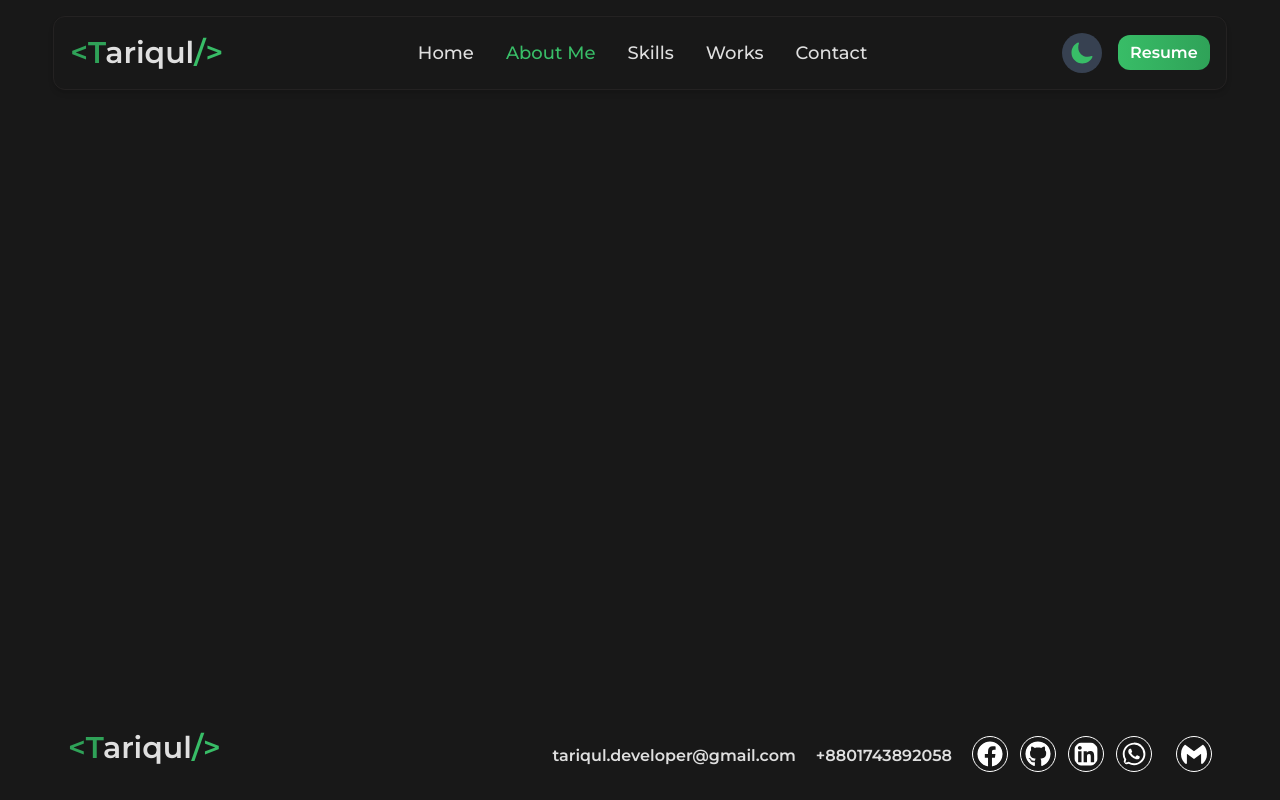
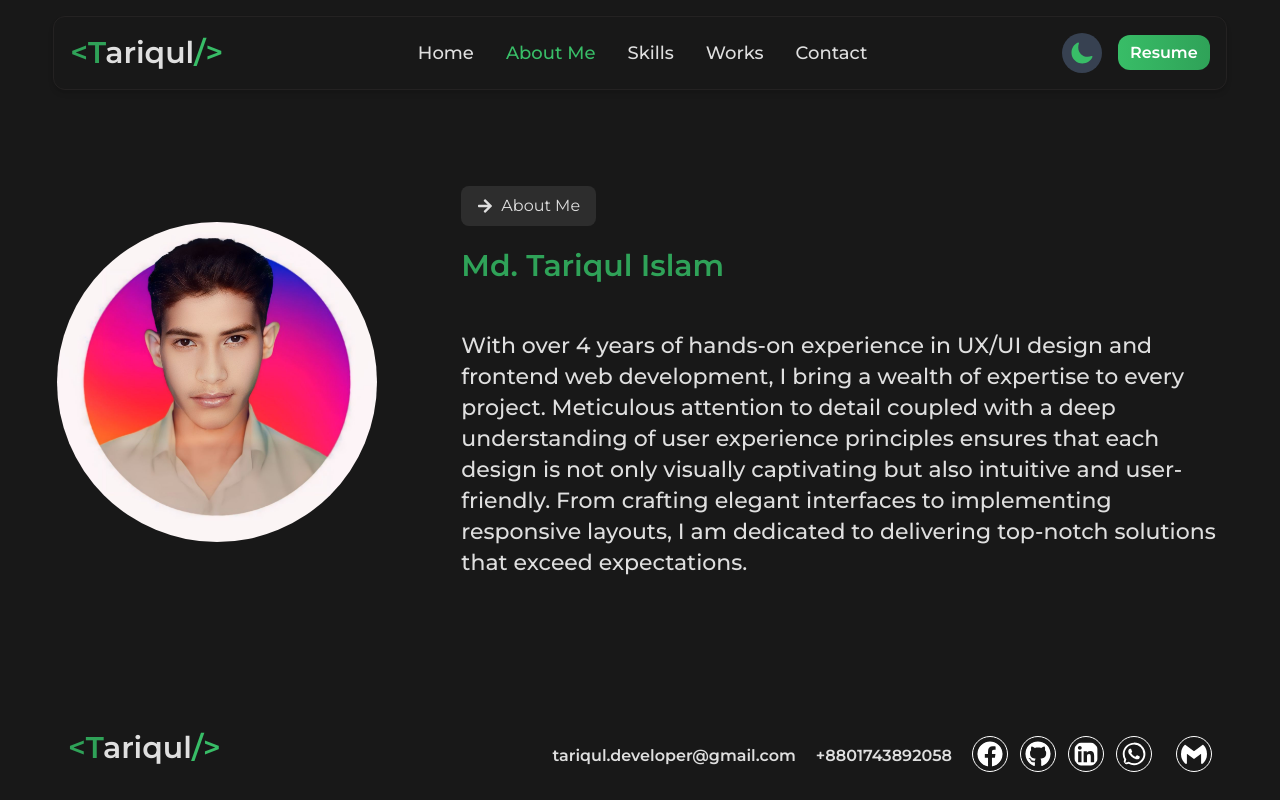
Before and after one commit to tariqul420/tariqul-portfolio-react, a React (Vite) app: page /about-me in a window 1280 px wide. Built offline with nearby package versions, Linux system fonts and the light colour scheme.

Commit message:
about me done

```diff
--- a/src/Pages/AboutMe/AboutMe.jsx
+++ b/src/Pages/AboutMe/AboutMe.jsx
@@ -1,8 +1,41 @@
+import { FaArrowRight } from "react-icons/fa";
+import Tariqul from "../../assets/Images/tariqul-logo.jpg"
+
 const AboutMe = () => {
     return (
-        <div>
+        <section
+            className="flex w-11/12 mx-auto py-28 flex-col gap-20 lg:flex-row"
+            id="about"
+        >
+            {/* Image Section */}
+            <div className="lg:w-[30%] flex flex-col justify-center items-center relative">
+                <img
+                    className="lg:w-[320px] w-10/12 rounded-full"
+                    src={Tariqul}
+                    alt="Tariqul Islam"
+                />
+            </div>
 
-        </div>
+            {/* About Content Section */}
+            <div className="lg:w-[70%] flex flex-col items-center lg:items-start justify-center">
+                {/* Section Title */}
+                <button className="px-4 py-2 bg-[#E2E8F0] rounded-lg mb-4 flex items-center gap-2 dark:bg-[#2D2D2D]">
+                    <FaArrowRight /> About Me
+                </button>
+                <h2 className="text-center lg:text-start text-3xl text-primary1 font-semibold leading-[48px] mb-10">
+                    Md. Tariqul Islam
+                </h2>
+                <p className="text-center lg:text-start text-[1.375rem] text-dark-lite font-medium leading-[31px] dark:text-white-deep">
+                    With over 4 years of hands-on experience in UX/UI design and frontend
+                    web development, I bring a wealth of expertise to every project.
+                    Meticulous attention to detail coupled with a deep understanding of
+                    user experience principles ensures that each design is not only
+                    visually captivating but also intuitive and user-friendly. From
+                    crafting elegant interfaces to implementing responsive layouts, I am
+                    dedicated to delivering top-notch solutions that exceed expectations.
+                </p>
+            </div>
+        </section>
     );
 };
 
```
